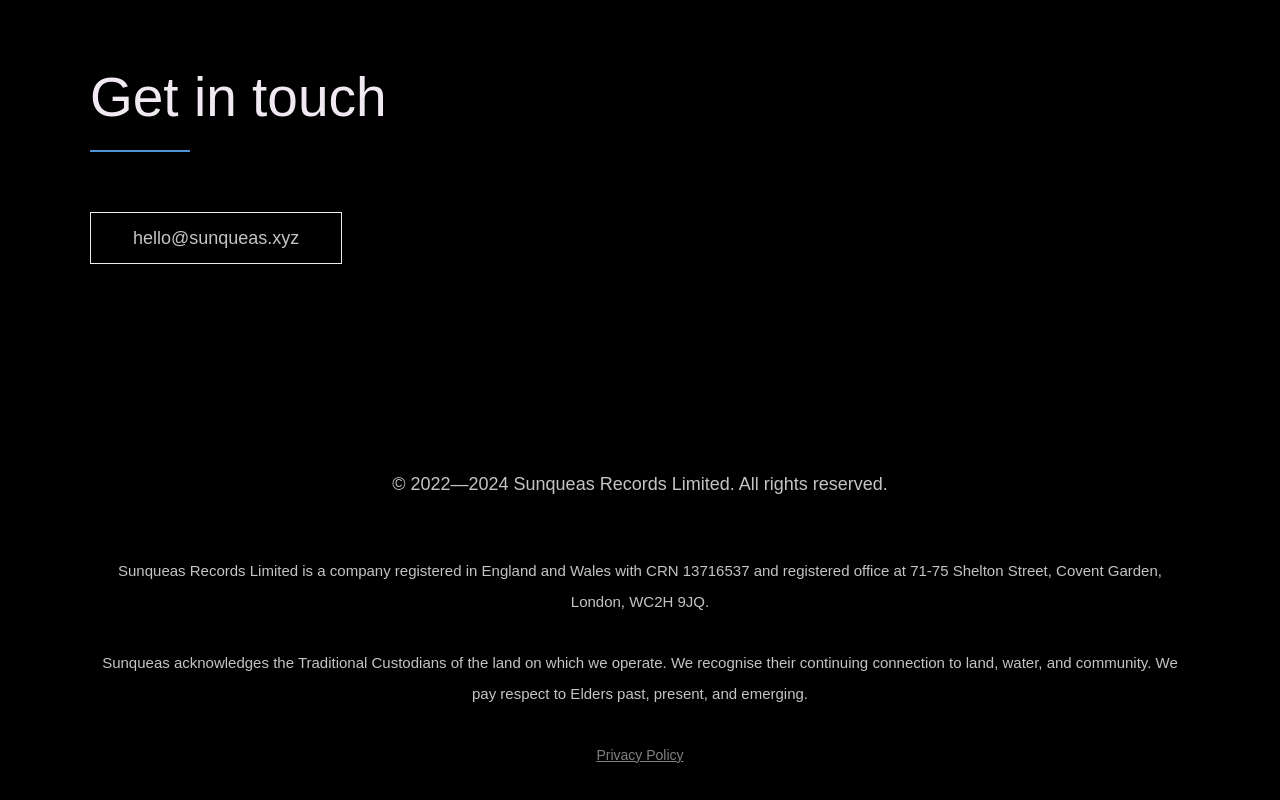
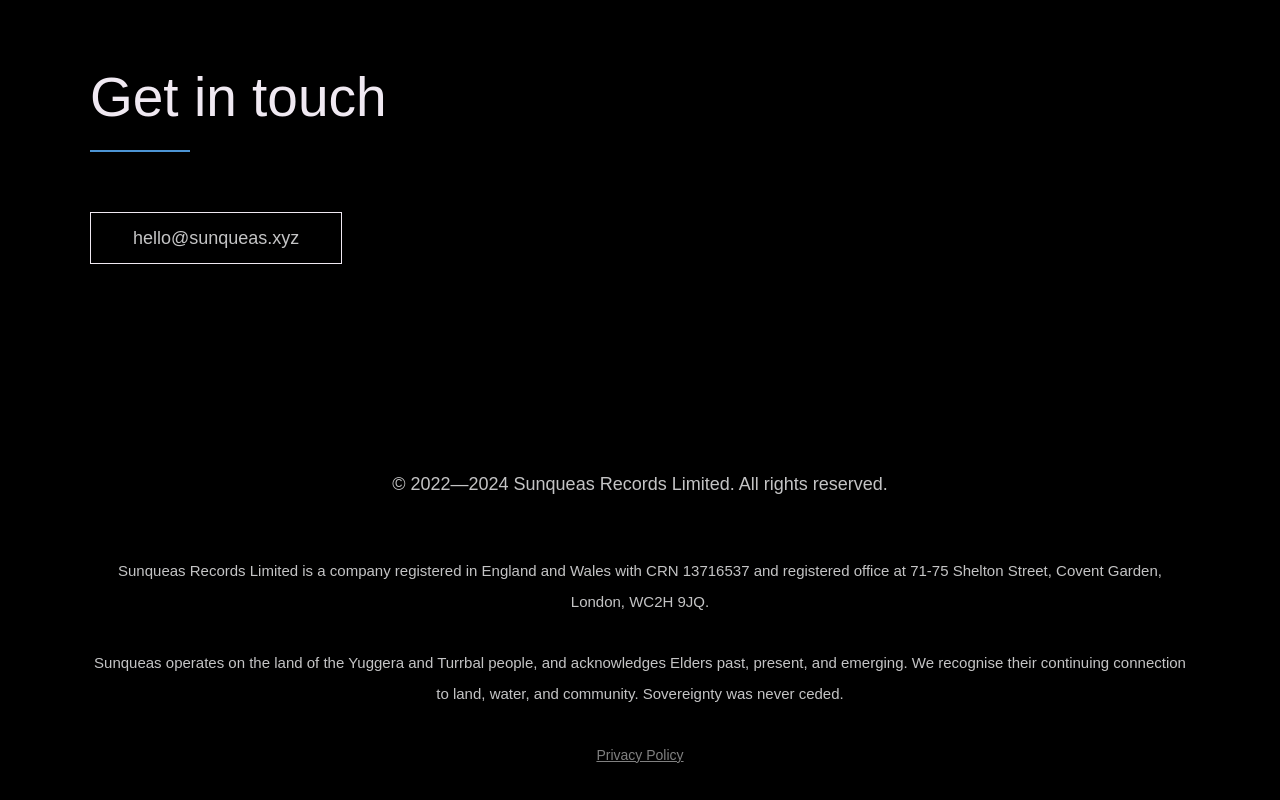
Before and after one commit to sunqueas/sunqueas.xyz, a plain HTML site: page index.html in a window 1280 px wide. Shown: the part 1508-2308 px from the top of the page. Drawn offline with nearby package versions, Linux system fonts and the light colour scheme; a web font is replaced by a local one.

Commit message:
Update index.html

```diff
--- a/index.html
+++ b/index.html
@@ -117,7 +117,7 @@
         <small>
           Sunqueas Records Limited is a company registered in England and Wales with CRN 13716537 and registered office at 71-75 Shelton Street, Covent Garden, London, WC2H 9JQ.
           <br /><br />
-          Sunqueas acknowledges the Traditional Custodians of the land on which we operate. We recognise their continuing connection to land, water, and community. We pay respect to Elders past, present, and emerging.
+          Sunqueas operates on the land of the Yuggera and Turrbal people, and acknowledges Elders past, present, and emerging. We recognise their continuing connection to land, water, and community. Sovereignty was never ceded.
         </small>
         <br /><br />
         <small style="font-size: 14px;"><a href="./privacypolicy/" style="color: grey;">Privacy Policy</a></small>
```
